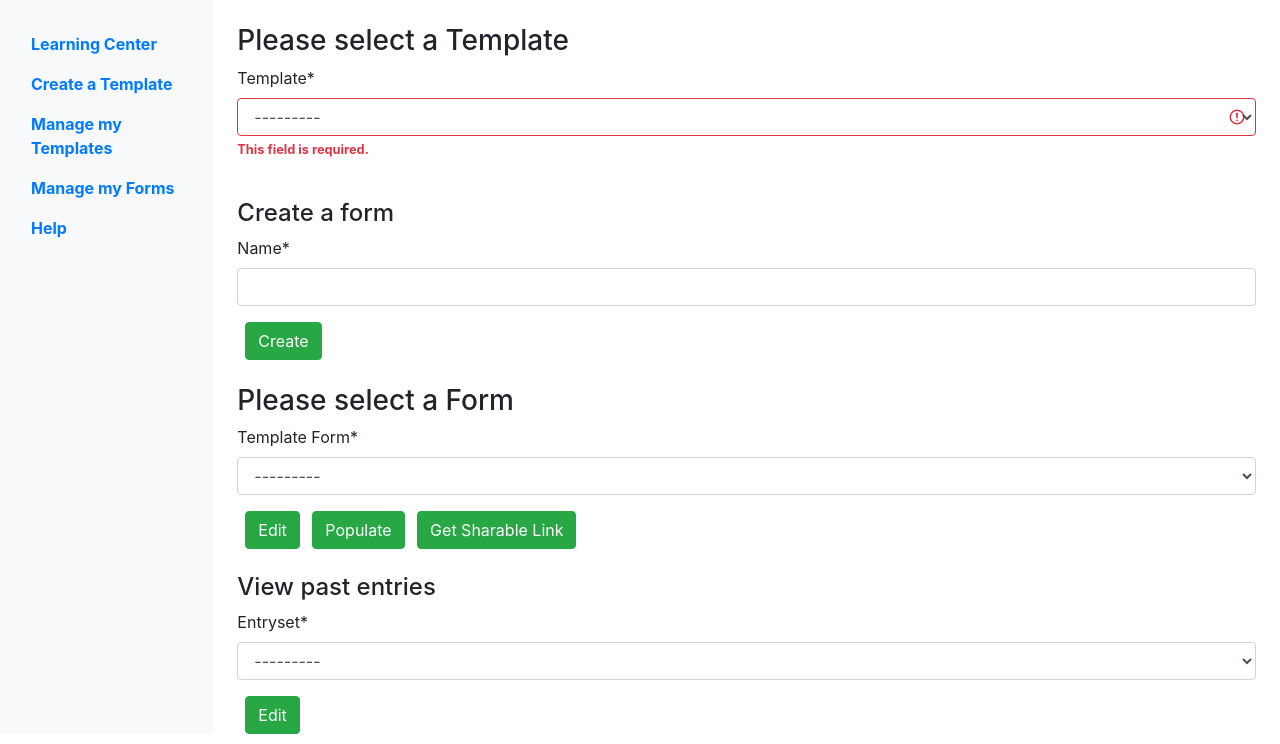
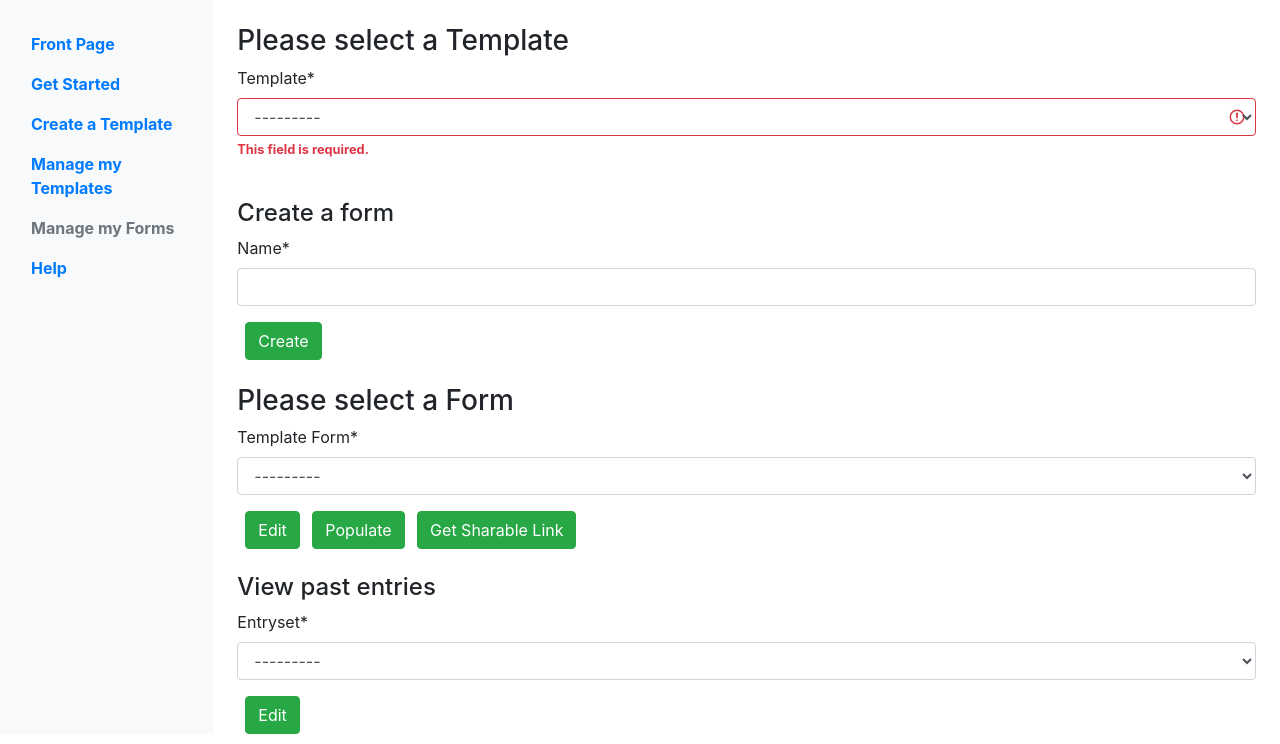
Before and after one commit to ahSOLO/Poseidon, a Django app: page /manage_forms/ in a window 1280 px wide. Shown: the part 56-800 px from the top of the page. Run offline with Django 3.2, Linux system fonts and the light colour scheme; the visitor is signed in with stand-in values (Sample User, id 1); data that the repository does not hold is empty; some libraries are stand-ins or nearby versions.

Commit message:
dynamic links

```diff
--- a/templates/base.html
+++ b/templates/base.html
@@ -51,17 +51,24 @@
             <nav class="order-2 col-md-2 order-md-1 d-md-block bg-light">
                 <div class="sticky-top mt-4">
                     <ul class="nav flex-column">
+                        {% url 'docs:home' as home_url %}
                         <li class="nav-item">
-                            <a class="nav-link" href="{% url 'docs:home' %}"><b>Learning Center</b></a>
+                            <a {% if request.get_full_path == home_url %} class="nav-link disabled" {% else %} class="nav-link" {% endif %} href="{% url 'docs:home' %}"><b>Front Page</b></a>
                         </li>
                         <li class="nav-item">
-                            <a class="nav-link" href="{% url 'docs:upload' %}"><b>Create a Template</b></a>
+                            <a class="nav-link" href="{% url 'docs:home' %}"><b>Get Started</b></a>
                         </li>
+                        {% url 'docs:upload' as upload_url %}
                         <li class="nav-item">
-                            <a class="nav-link" href="{% url 'docs:manage_templates' %}"><b>Manage my Templates</b></a>
+                            <a {% if request.get_full_path == upload_url %} class="nav-link disabled" {% else %} class="nav-link" {% endif %} href="{% url 'docs:upload' %}"><b>Create a Template</b></a>
                         </li>
+                        {% url 'docs:manage_templates' as mgtemp_url %}
                         <li class="nav-item">
-                            <a class="nav-link" href="{% url 'docs:manage_schemas' %}"><b>Manage my Forms</b></a>
+                            <a {% if request.get_full_path == mgtemp_url %} class="nav-link disabled" {% else %} class="nav-link" {% endif %} href="{% url 'docs:manage_templates' %}"><b>Manage my Templates</b></a>
+                        </li>
+                        {% url 'docs:manage_schemas' as mgschem_url %}
+                        <li class="nav-item">
+                            <a {% if request.get_full_path == mgschem_url %} class="nav-link disabled" {% else %} class="nav-link" {% endif %} href="{% url 'docs:manage_schemas' %}"><b>Manage my Forms</b></a>
                         </li>
                         <li class="nav-item">
                             <a class="nav-link" href="{% url 'docs:home' %}"><b>Help</b></a>
```
